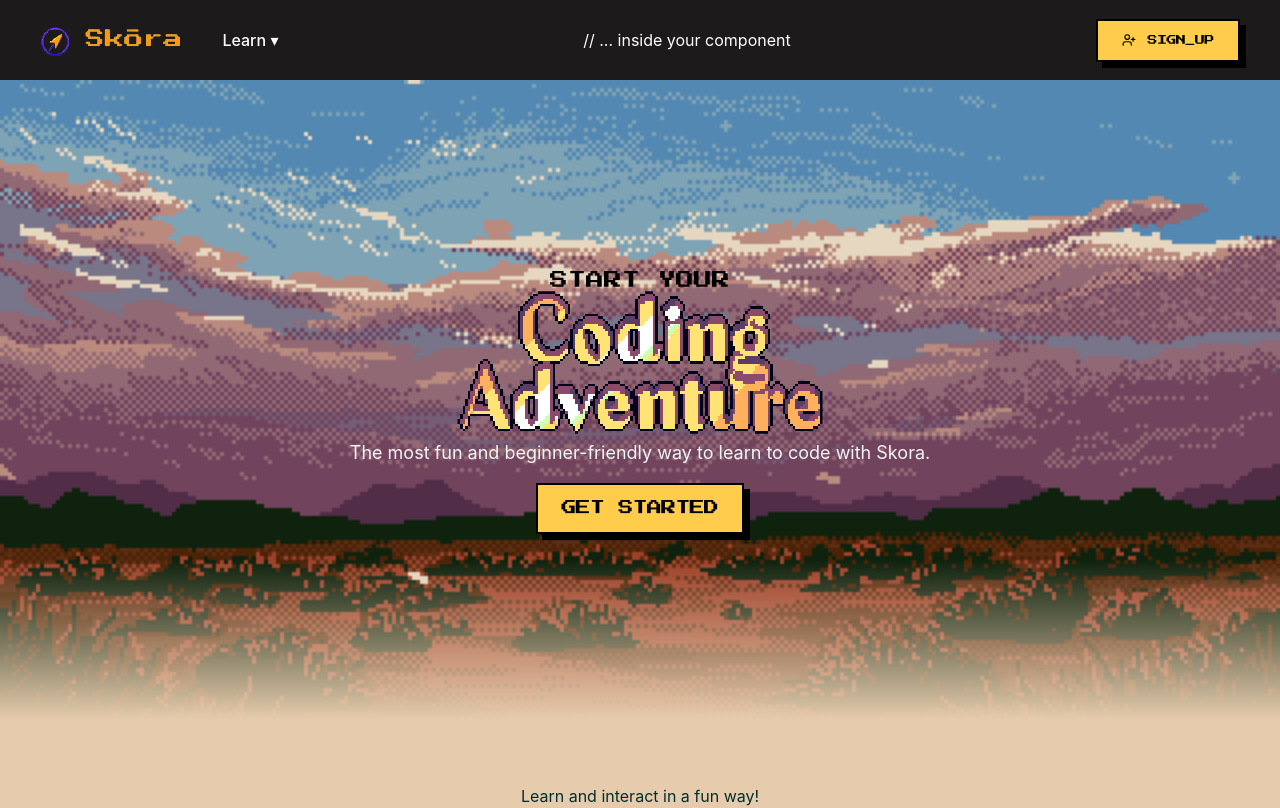
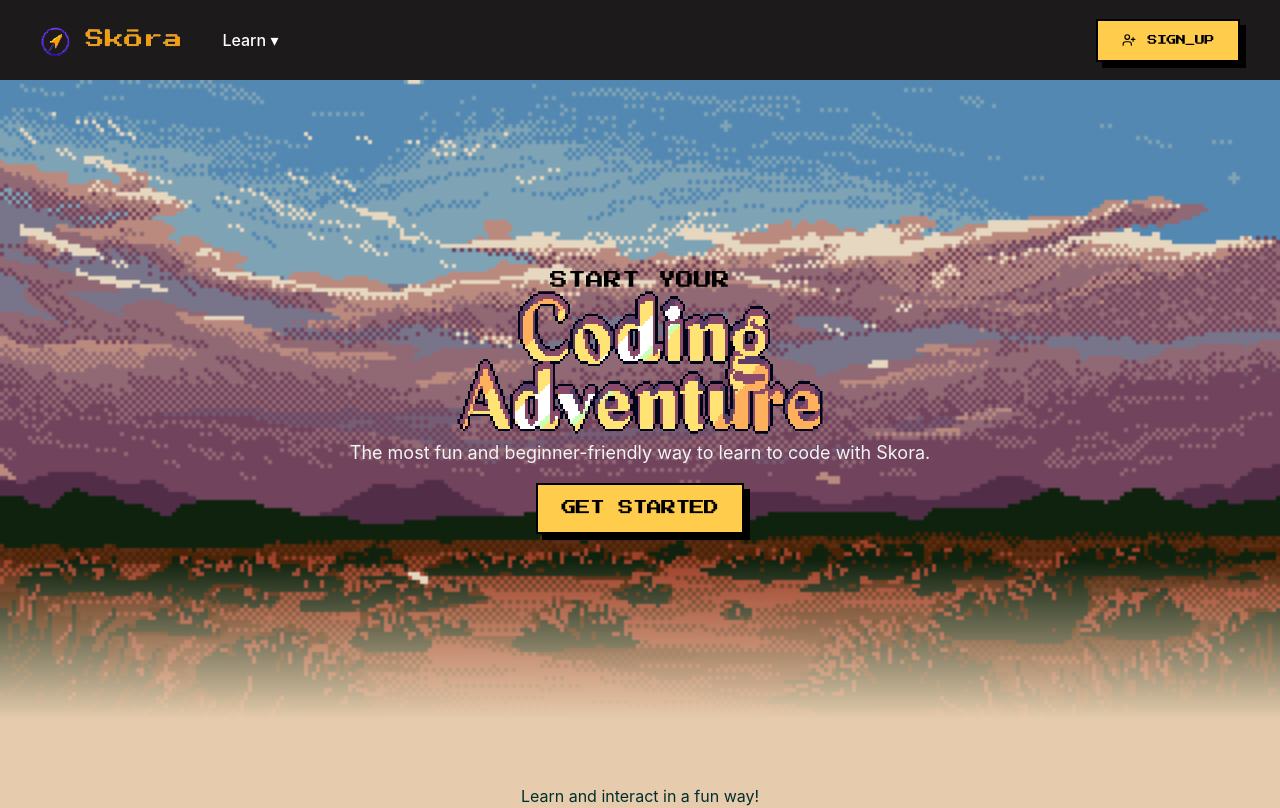
Before and after one commit to skora-team/skora-frontend, a React (Vite) app: page / in a window 1280 px wide. Shown: the top 808 px of the page. Built offline with nearby package versions, Linux system fonts and the light colour scheme.

Commit message:
Changed nav bar

```diff
--- a/src/Home.tsx
+++ b/src/Home.tsx
@@ -45,9 +45,6 @@ const Home: React.FC = () => {
             </li>
           </ul>
         </div>
-
-
-// ... inside your component
 <Link
   to="/Signup"
   className="
```
